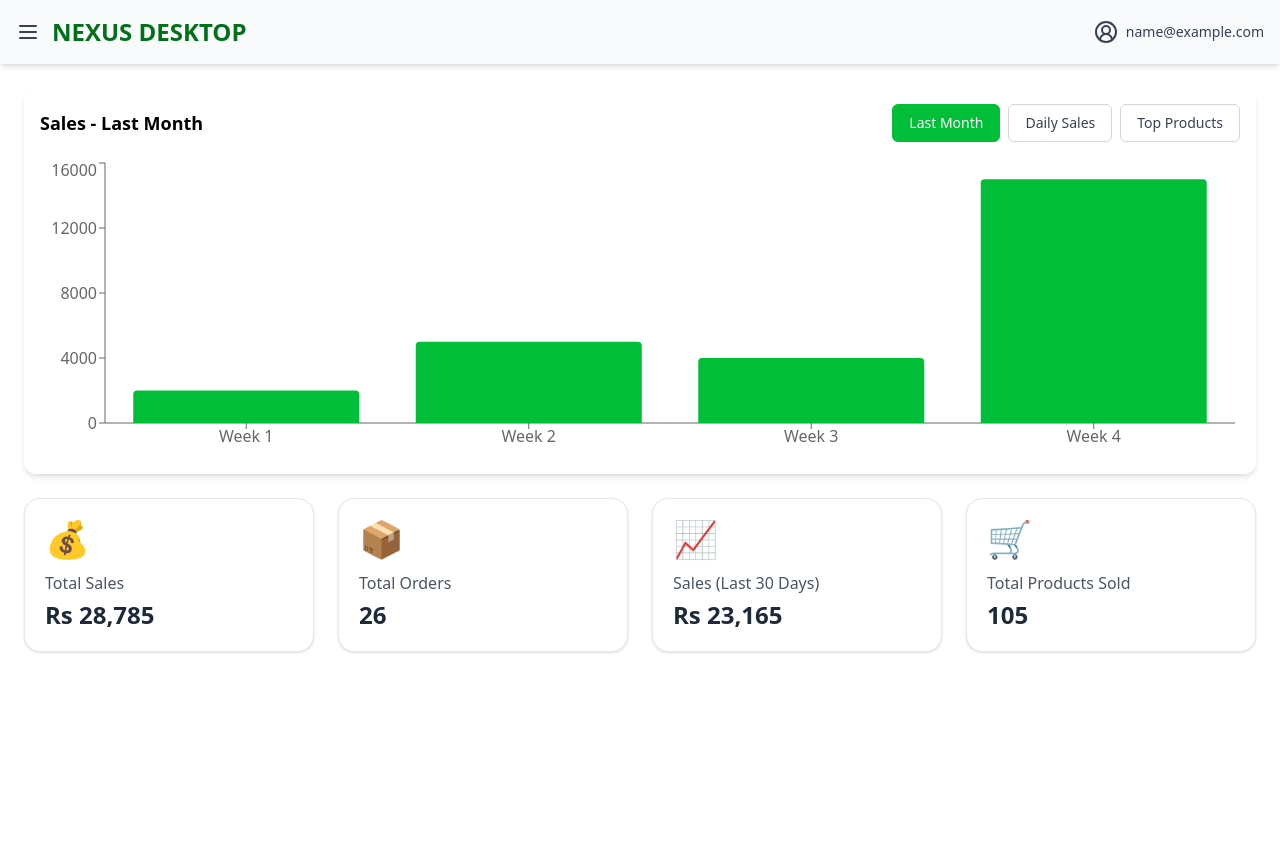
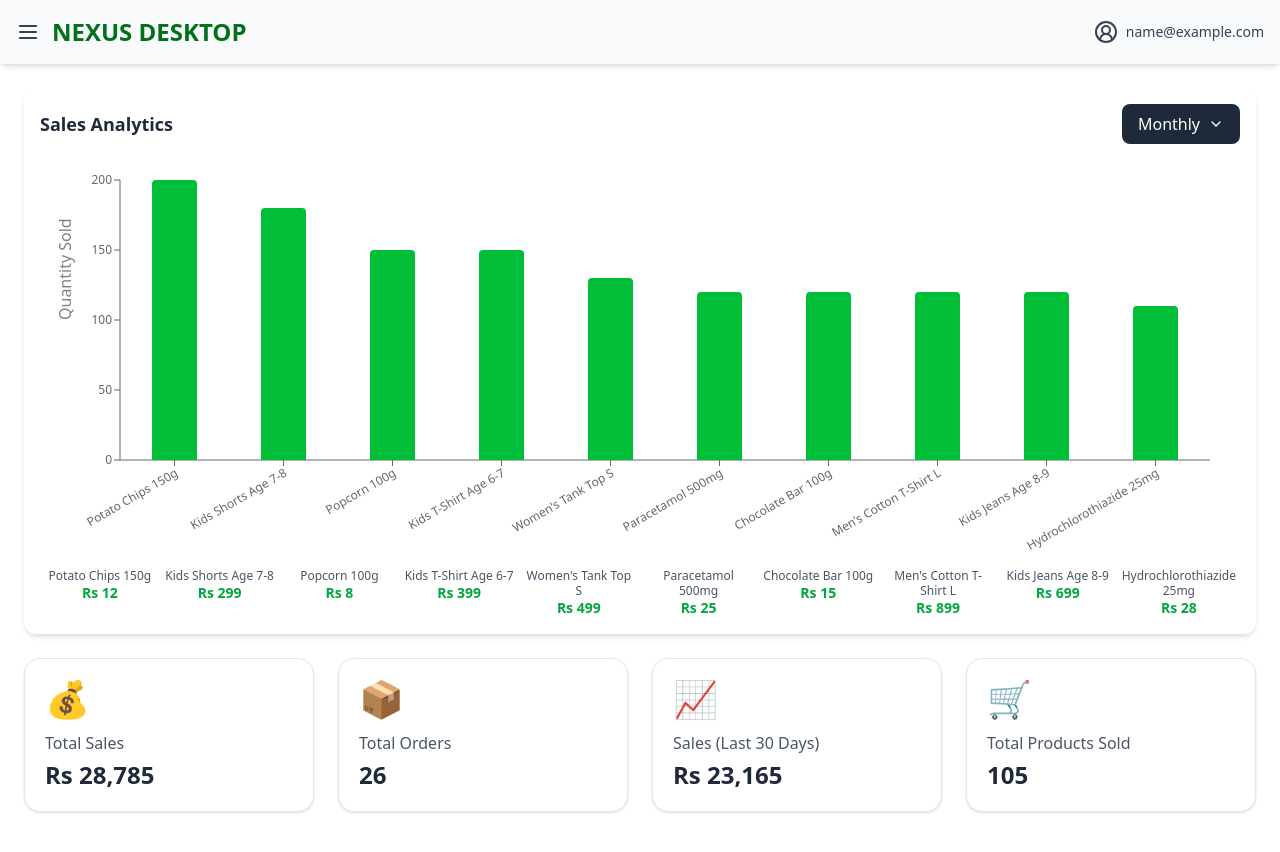
Before and after one commit to Muhammad-Junaid23/User-Admin-Cursor-AI, a Next.js app: page /admin/analytics in a window 1280 px wide. Shown: the top 852 px of the page. Before the commit the page ends 800 px from the top, so only its background shows below. Built offline with nearby package versions, Linux system fonts and the light colour scheme; sample sign-in values are in the browser's storage.

Commit message:
analytics impleted in user dashboard

```diff
--- a/src/components/analytics/SalesChart.tsx
+++ b/src/components/analytics/SalesChart.tsx
@@ -2,63 +2,207 @@
 
 import { useState } from 'react';
 import { BarChart, Bar, XAxis, YAxis, Tooltip, ResponsiveContainer } from 'recharts';
-import Button from '../ui/Button';
+import { ChevronDown } from 'lucide-react';
+import { INITIAL_DATA } from '../inventory/dummyData';
 
-const salesData = {
-  monthly: [
-    { name: 'Week 1', value: 2000 },
-    { name: 'Week 2', value: 5000 },
-    { name: 'Week 3', value: 4000 },
-    { name: 'Week 4', value: 15000 },
-  ],
-  daily: [
-    { name: 'Mon', value: 200 },
-    { name: 'Tue', value: 500 },
-    { name: 'Wed', value: 400 },
-    { name: 'Thu', value: 1000 },
-    { name: 'Fri', value: 800 },
-    { name: 'Sat', value: 1200 },
-    { name: 'Sun', value: 1500 },
-  ],
-  topProducts: [
-    { name: 'Product A', value: 5000 },
-    { name: 'Product B', value: 3000 },
-    { name: 'Product C', value: 7000 },
-    { name: 'Product D', value: 6000 },
-  ],
+// Define types for the sales data
+interface SalesItem {
+  name: string;
+  value: number;
+  price: number;
+}
+
+type SalesDataType = {
+  [key: string]: SalesItem[];
 };
 
+// Transform dummy data into sales data format
+const transformDataToSales = (): SalesDataType => {
+  const salesData: SalesDataType = {};
+
+  // Monthly data - top products by quantity across all categories
+  const allProducts: SalesItem[] = [];
+  const seenNames = new Set<string>();
+
+  Object.entries(INITIAL_DATA).forEach(([category, subCategories]) => {
+    Object.entries(subCategories).forEach(([subCategory, products]) => {
+      products.forEach((product) => {
+        // Only add if we haven't seen this name before
+        if (!seenNames.has(product.name)) {
+          seenNames.add(product.name);
+          allProducts.push({
+            name: product.name,
+            value: product.quantity,
+            price: product.price,
+          });
+        }
+      });
+    });
+  });
+
+  // Sort by quantity and take top 10
+  salesData.monthly = allProducts.sort((a, b) => b.value - a.value).slice(0, 10);
+
+  // Weekly data - sample weekly sales
+  salesData.weekly = [
+    { name: 'Week 1', value: 2000, price: 0 },
+    { name: 'Week 2', value: 5000, price: 0 },
+    { name: 'Week 3', value: 4000, price: 0 },
+    { name: 'Week 4', value: 15000, price: 0 },
+  ];
+
+  // Daily data - sample daily sales
+  salesData.daily = [
+    { name: 'Mon', value: 200, price: 0 },
+    { name: 'Tue', value: 500, price: 0 },
+    { name: 'Wed', value: 400, price: 0 },
+    { name: 'Thu', value: 1000, price: 0 },
+    { name: 'Fri', value: 800, price: 0 },
+    { name: 'Sat', value: 1200, price: 0 },
+    { name: 'Sun', value: 1500, price: 0 },
+  ];
+
+  // Top products - top 5 by quantity
+  salesData.topProducts = allProducts.sort((a, b) => b.value - a.value).slice(0, 5);
+
+  // Category-specific data
+  salesData.pharmacy = Object.values(INITIAL_DATA.Pharmacy)
+    .flat()
+    .sort((a, b) => b.quantity - a.quantity)
+    .slice(0, 5)
+    .map((product) => ({
+      name: product.name,
+      value: product.quantity,
+      price: product.price,
+    }));
+
+  salesData.grocery = Object.values(INITIAL_DATA.Grocery)
+    .flat()
+    .sort((a, b) => b.quantity - a.quantity)
+    .slice(0, 5)
+    .map((product) => ({
+      name: product.name,
+      value: product.quantity,
+      price: product.price,
+    }));
+
+  salesData.electronics = Object.values(INITIAL_DATA.Electronics)
+    .flat()
+    .sort((a, b) => b.quantity - a.quantity)
+    .slice(0, 5)
+    .map((product) => ({
+      name: product.name,
+      value: product.quantity,
+      price: product.price,
+    }));
+
+  salesData.clothing = Object.values(INITIAL_DATA.Clothing)
+    .flat()
+    .sort((a, b) => b.quantity - a.quantity)
+    .slice(0, 5)
+    .map((product) => ({
+      name: product.name,
+      value: product.quantity,
+      price: product.price,
+    }));
+
+  return salesData;
+};
+
+const salesData = transformDataToSales();
+
+const filterOptions = [
+  { value: 'monthly', label: 'Monthly' },
+  { value: 'weekly', label: 'Weekly' },
+  { value: 'daily', label: 'Daily' },
+  { value: 'topProducts', label: 'Top Products' },
+  { value: 'pharmacy', label: 'Pharmacy' },
+  { value: 'grocery', label: 'Grocery' },
+  { value: 'electronics', label: 'Electronics' },
+  { value: 'clothing', label: 'Clothing' },
+];
+
 export default function SalesChart() {
-  const [filter, setFilter] = useState<'monthly' | 'daily' | 'topProducts'>('monthly');
+  const [filter, setFilter] = useState('monthly');
+  const [isDropdownOpen, setIsDropdownOpen] = useState(false);
+
+  const currentData = salesData[filter] || salesData.monthly;
+  const currentFilterLabel = filterOptions.find((option) => option.value === filter)?.label || 'Monthly';
 
   return (
     <div className='w-full p-4 rounded-xl bg-white shadow-md'>
       <div className='flex items-center justify-between mb-4'>
-        <h2 className='text-lg font-semibold'>
-          Sales - {filter === 'monthly' ? 'Last Month' : filter === 'daily' ? 'Daily' : 'Top Products'}
-        </h2>
-        <div className='flex gap-2'>
-          <Button variant={filter === 'monthly' ? 'active' : 'inactive'} onClick={() => setFilter('monthly')}>
-            Last Month
-          </Button>
+        <h2 className='text-lg font-semibold text-gray-800'>Sales Analytics</h2>
 
-          <Button variant={filter === 'daily' ? 'active' : 'inactive'} onClick={() => setFilter('daily')}>
-            Daily Sales
-          </Button>
+        {/* Single Dropdown Filter */}
+        <div className='relative'>
+          <button
+            onClick={() => setIsDropdownOpen(!isDropdownOpen)}
+            className='flex items-center gap-2 px-4 py-2 bg-gray-800 text-white rounded-lg hover:bg-gray-700 transition-colors'
+          >
+            <span>{currentFilterLabel}</span>
+            <ChevronDown className={`w-4 h-4 transition-transform ${isDropdownOpen ? 'rotate-180' : ''}`} />
+          </button>
 
-          <Button variant={filter === 'topProducts' ? 'active' : 'inactive'} onClick={() => setFilter('topProducts')}>
-            Top Products
-          </Button>
+          {isDropdownOpen && (
+            <div className='absolute right-0 mt-2 w-48 bg-white border border-gray-200 rounded-lg shadow-lg z-10'>
+              {filterOptions.map((option) => (
+                <button
+                  key={option.value}
+                  onClick={() => {
+                    setFilter(option.value);
+                    setIsDropdownOpen(false);
+                  }}
+                  className='w-full text-left px-4 py-2 hover:bg-gray-100 first:rounded-t-lg last:rounded-b-lg text-gray-900'
+                >
+                  {option.label}
+                </button>
+              ))}
+            </div>
+          )}
         </div>
       </div>
-      <ResponsiveContainer width='100%' height={300}>
-        <BarChart data={salesData[filter]}>
-          <XAxis dataKey='name' />
-          <YAxis />
-          <Tooltip />
-          <Bar dataKey='value' fill='#00BE38' radius={[4, 4, 0, 0]} />
+
+      <ResponsiveContainer width='100%' height={400}>
+        <BarChart data={currentData} margin={{ top: 20, right: 30, left: 20, bottom: 40 }}>
+          <XAxis
+            dataKey='name'
+            angle={-30}
+            textAnchor='end'
+            height={60}
+            tick={{ fontSize: 12 }}
+            tickFormatter={(value, index) => {
+              const item = currentData[index];
+              return item && item.price > 0 ? `${value}` : value;
+            }}
+          />
+          <YAxis label={{ value: 'Quantity Sold', angle: -90, position: 'insideLeft' }} tick={{ fontSize: 12 }} />
+          <Tooltip
+            formatter={(value: number, name: string) => [`${value} units`, name === 'value' ? 'Quantity' : name]}
+            labelFormatter={(label) => `${label}`}
+          />
+          <Bar dataKey='value' fill='#00BE38' radius={[4, 4, 0, 0]} name='Quantity' barSize={45} />
         </BarChart>
       </ResponsiveContainer>
+
+      {/* Product prices display - aligned with chart bars */}
+      <div className='mt-2 text-sm text-gray-600'>
+        <div
+          className='relative'
+          style={{
+            display: 'grid',
+            gridTemplateColumns: `repeat(${currentData.length}, 1fr)`,
+            gap: '0',
+          }}
+        >
+          {currentData.map((item: SalesItem, index: number) => (
+            <div key={item.name} className='text-center px-1'>
+              <div className='font-medium text-xs leading-tight break-words'>{item.name}</div>
+              <div className='text-green-600 font-semibold'>Rs {item.price}</div>
+            </div>
+          ))}
+        </div>
+      </div>
     </div>
   );
 }
```
